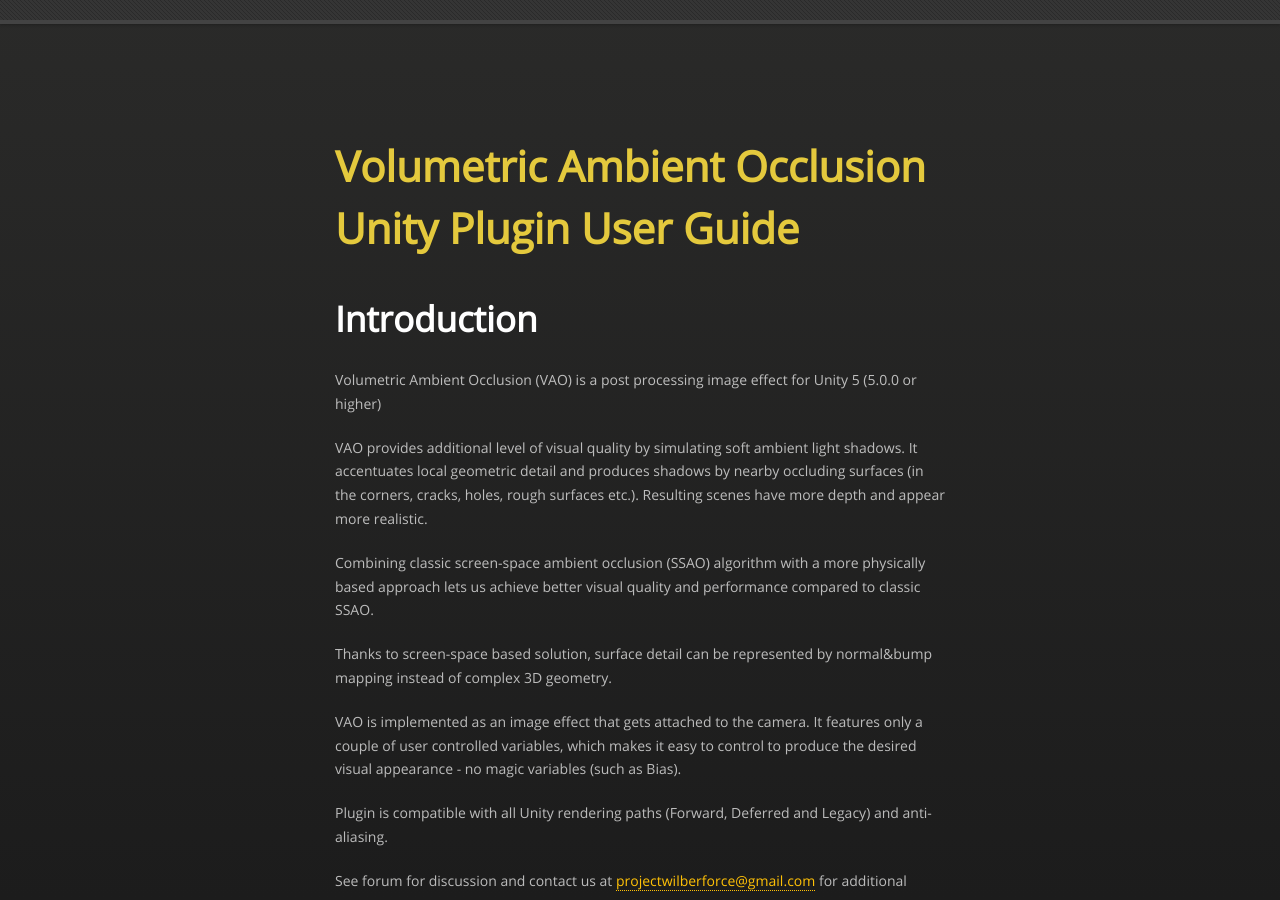
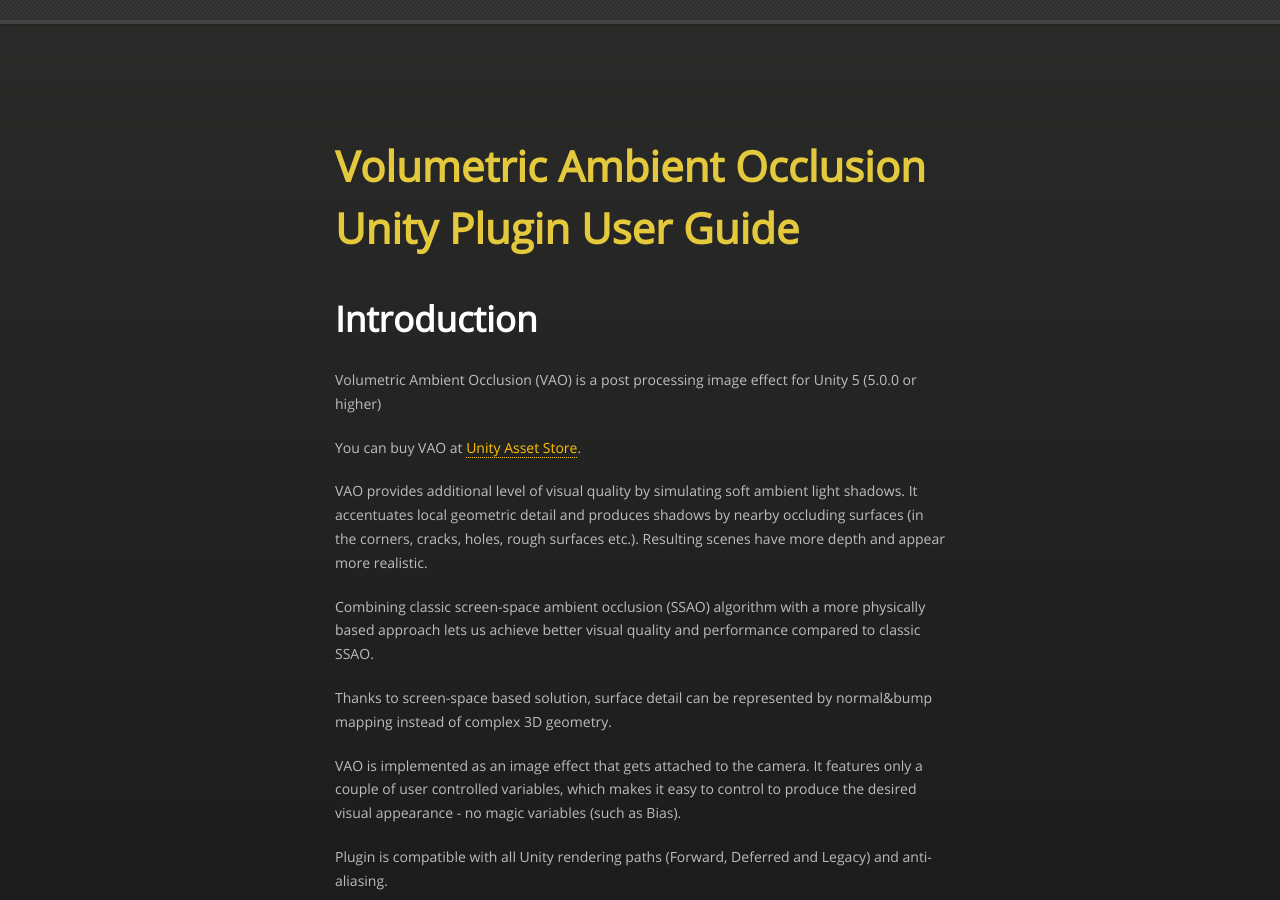
Before and after one commit to projectwilberforce/projectwilberforce.github.io, a Jekyll site: the page built from vaomanual/index.md, in a window 1280 px wide and 900 px high. Built offline with Jekyll 4.4.1, drawn with Linux system fonts in a browser that asks for light colours; nearby versions of some CDN libraries.

Commit message:
Added link to VAO at unity asset store

```diff
--- a/vaomanual/index.md
+++ b/vaomanual/index.md
@@ -5,6 +5,8 @@ title: VAO Unity plugin User Guide
 # Introduction
 
 Volumetric Ambient Occlusion (VAO) is a post processing image effect for Unity 5 (5.0.0 or higher)
+
+You can buy VAO at [Unity Asset Store](http://u3d.as/xzs).
 
 VAO provides additional level of visual quality by simulating soft ambient light shadows. It accentuates local geometric detail and produces shadows by nearby occluding surfaces (in the corners, cracks, holes, rough surfaces etc.). Resulting scenes have more depth and appear more realistic.
 
```
